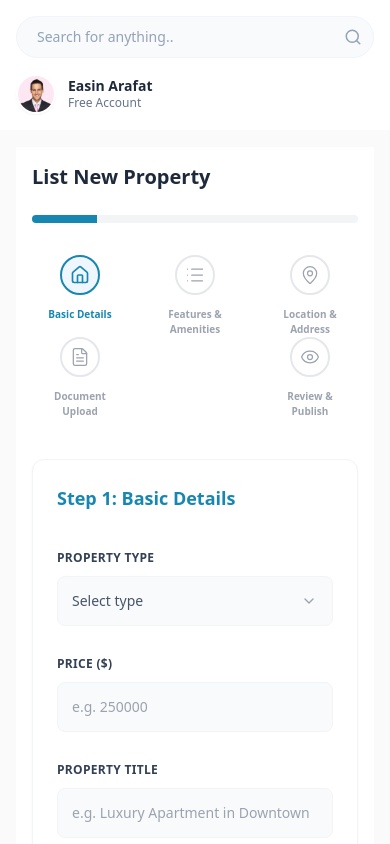
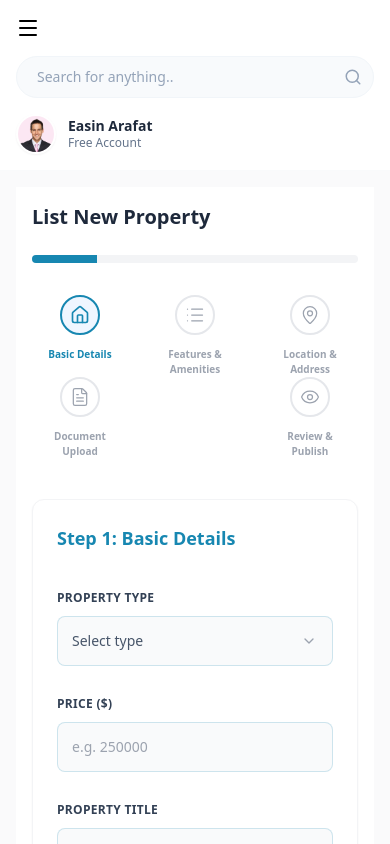
Before and after one commit to azeemsenewtech/llhr, a React (Vite) app: page /dashboard/listItem in a window 390 px wide. Built offline with nearby package versions, Linux system fonts and the light colour scheme.

Commit message:
create mobile screen

```diff
--- a/src/component/sidebar.jsx
+++ b/src/component/sidebar.jsx
@@ -79,7 +79,7 @@
 // };
 
 // export default Sidebar;
-import React from 'react';
+import React, { useState } from 'react';
 import {
   LayoutDashboard,
   PlusCircle,
@@ -91,11 +91,12 @@ import {
   Folder,
   MessageSquare,
   Settings,
-  LogOut
+  LogOut,
+  X
 } from 'lucide-react';
 import { useLocation, useNavigate } from 'react-router-dom';
 
-const Sidebar = () => {
+const Sidebar = ({ show, setShow }) => {
   const location = useLocation();
   const navigate = useNavigate();
 
@@ -113,8 +114,10 @@ const Sidebar = () => {
   ];
 
   return (
-    <div className="min-h-screen  w-[280px] bg-[#1787B1] absolute md:relative text-white hidden lg:flex flex-col p-5 font-sans rounded-r-3xl">
+    <div className={`min-h-screen z-10 w-[280px] bg-[#1787B1] absolute md:relative text-white  lg:flex flex-col p-5 font-sans rounded-r-3xl${show ? '' : ' hidden'}`}>
 
+      <X className="absolute top-4 right-4 text-white text-2xl font-bold cursor-pointer lg:hidden"
+      onClick={() => setShow(false)}/>
       {/* Logo Section */}
       <div className="flex items-center justify-center gap-3 p-8 mb-10 mt-4">
         <img className='h-10' src="/assets/image/logo.png" alt='logo'/>
--- a/src/component/topbar.jsx
+++ b/src/component/topbar.jsx
@@ -1,12 +1,13 @@
 import React from 'react';
-import { Search } from 'lucide-react';
+import { Menu, Search } from 'lucide-react';
 
-const Header = () => {
+const Header = ({ show, setShow }) => {
   return (
     <header className="w-full bg-white p-4 md:px-8 md:py-5 flex flex-col md:flex-row md:items-center justify-between gap-4 md:gap-8 border-b border-gray-50">
 
-      {/* Left Section: Title & Greeting */}
+      <Menu onClick={() => setShow(!show)} />
       <div className="xl:flex hidden flex-col gap-1 text-left">
+
         <div className="flex items-center gap-2">
           <h1 className="text-xl md:text-2xl font-bold animate-pulse text-slate-800">
             Owner Dashboard
--- a/src/pages/dashboard/dashboardLayout.jsx
+++ b/src/pages/dashboard/dashboardLayout.jsx
@@ -7,18 +7,19 @@ import Sidebar from "../../component/sidebar";
 import Topbar from "../../component/topbar";
 
 const DashboardLayout = () => {
+  const [show, setShow] = useState(false);
 
   return (
     <div className="flex  max-h-screen ">
 
       {/* Sidebar */}
-      <Sidebar  />
+      <Sidebar show={show} setShow={setShow} />
 
       {/* Main Section */}
       <div className="flex-1 bg-[#FAFAFB]   flex flex-col">
 
         {/* Navbar */}
-        <Topbar  />
+        <Topbar show={show} setShow={setShow} />
 
         {/* Page Content */}
         <main className="p-4 scrollbar-hide overflow-y-auto flex-1 overflow-auto">
--- a/src/pages/dashboard/listItem.jsx
+++ b/src/pages/dashboard/listItem.jsx
@@ -505,7 +505,7 @@ const ListPropertyForm = () => {
             <select
               value={formData.propertyType}
               onChange={(e) => handleChange('propertyType', e.target.value)}
-              className="w-full p-3.5 bg-gray-50 border border-gray-100 rounded-lg text-sm text-slate-600 appearance-none focus:outline-none focus:ring-2 focus:ring-blue-50 focus:border-[#1787B1] transition-all"
+              className="w-full p-3.5 bg-gray-50 border border-primary/20 rounded-lg text-sm text-slate-600 appearance-none focus:outline-none focus:ring-2 focus:ring-blue-50 focus:border-[#1787B1] transition-all"
             >
               <option value="">Select type</option>
               <option value="Apartment">Apartment</option>
@@ -523,7 +523,7 @@ const ListPropertyForm = () => {
             value={formData.price}
             onChange={(e) => handleChange('price', e.target.value)}
             placeholder="e.g. 250000"
-            className="w-full p-3.5 bg-gray-50 border border-gray-100 rounded-lg text-sm text-slate-600 focus:outline-none focus:ring-2 focus:ring-blue-50 focus:border-[#1787B1] transition-all"
+            className="w-full p-3.5 bg-gray-50 border border-primary/20 rounded-lg text-sm text-slate-600 focus:outline-none focus:ring-2 focus:ring-blue-50 focus:border-[#1787B1] transition-all"
           />
         </div>
       </div>
@@ -535,7 +535,7 @@ const ListPropertyForm = () => {
           value={formData.title}
           onChange={(e) => handleChange('title', e.target.value)}
           placeholder="e.g. Luxury Apartment in Downtown"
-          className="w-full p-3.5 bg-gray-50 border border-gray-100 rounded-lg text-sm text-slate-600 focus:outline-none focus:ring-2 focus:ring-blue-50 focus:border-[#1787B1] transition-all"
+          className="w-full p-3.5 bg-gray-50 border border-primary/20 rounded-lg text-sm text-slate-600 focus:outline-none focus:ring-2 focus:ring-blue-50 focus:border-[#1787B1] transition-all"
         />
       </div>
 
@@ -546,7 +546,7 @@ const ListPropertyForm = () => {
           value={formData.description}
           onChange={(e) => handleChange('description', e.target.value)}
           placeholder="Describe your property..."
-          className="w-full p-3.5 bg-gray-50 border border-gray-100 rounded-lg text-sm text-slate-600 focus:outline-none focus:ring-2 focus:ring-blue-50 focus:border-[#1787B1] transition-all resize-none"
+          className="w-full p-3.5 bg-gray-50 border border-primary/20 rounded-lg text-sm text-slate-600 focus:outline-none focus:ring-2 focus:ring-blue-50 focus:border-[#1787B1] transition-all resize-none"
         ></textarea>
       </div>
 
@@ -555,7 +555,7 @@ const ListPropertyForm = () => {
         <label className="text-xs font-bold text-slate-700 uppercase tracking-wide">Cover Image</label>
 
         {!formData.coverImagePreview ? (
-          <label className="border-2 border-dashed border-gray-200 rounded-xl py-8 flex flex-col items-center justify-center text-center hover:bg-gray-50 hover:border-[#1787B1] transition-all cursor-pointer group">
+          <label className="border-2 border-dashed border-primary/20 rounded-xl py-8 flex flex-col items-center justify-center text-center hover:bg-gray-50 hover:border-[#1787B1] transition-all cursor-pointer group">
             <input
               type="file"
               accept="image/*"
@@ -567,7 +567,7 @@ const ListPropertyForm = () => {
             <p className="text-[10px] text-slate-400 mt-1">PNG, JPG up to 5MB</p>
           </label>
         ) : (
-          <div className="relative w-full h-64 rounded-xl overflow-hidden border border-gray-200 group">
+          <div className="relative w-full h-64 rounded-xl overflow-hidden border border-primary/20 group">
             <img
               src={formData.coverImagePreview}
               alt="Cover Preview"
@@ -599,7 +599,7 @@ const ListPropertyForm = () => {
              <select
                value={formData.bedrooms}
                onChange={(e) => handleChange('bedrooms', e.target.value)}
-               className="w-full p-3.5 bg-gray-50 border border-gray-100 rounded-lg text-sm text-slate-600 appearance-none focus:border-[#1787B1] focus:outline-none"
+               className="w-full p-3.5 bg-gray-50 border border-primary/20 rounded-lg text-sm text-slate-600 appearance-none focus:border-[#1787B1] focus:outline-none"
              >
                <option value="">Select</option>
                <option value="1">1</option>
@@ -618,7 +618,7 @@ const ListPropertyForm = () => {
              <select
                 value={formData.bathrooms}
                 onChange={(e) => handleChange('bathrooms', e.target.value)}
-                className="w-full p-3.5 bg-gray-50 border border-gray-100 rounded-lg text-sm text-slate-600 appearance-none focus:border-[#1787B1] focus:outline-none"
+                className="w-full p-3.5 bg-gray-50 border border-primary/20 rounded-lg text-sm text-slate-600 appearance-none focus:border-[#1787B1] focus:outline-none"
              >
                <option value="">Select</option>
                <option value="1">1</option>
@@ -637,7 +637,7 @@ const ListPropertyForm = () => {
             value={formData.area}
             onChange={(e) => handleChange('area', e.target.value)}
             placeholder="e.g. 1200"
-            className="w-full p-3.5 bg-gray-50 border border-gray-100 rounded-lg text-sm text-slate-600 focus:border-[#1787B1] focus:outline-none"
+            className="w-full p-3.5 bg-gray-50 border border-primary/20 rounded-lg text-sm text-slate-600 focus:border-[#1787B1] focus:outline-none"
           />
         </div>
       </div>
@@ -691,7 +691,7 @@ const ListPropertyForm = () => {
             value={formData.city}
             onChange={(e) => handleChange('city', e.target.value)}
             placeholder="Los Angeles"
-            className="w-full p-3.5 bg-gray-50 border border-gray-100 rounded-lg text-sm text-slate-600 focus:outline-none focus:border-[#1787B1]"
+            className="w-full p-3.5 bg-gray-50 border border-primary/20 rounded-lg text-sm text-slate-600 focus:outline-none focus:border-[#1787B1]"
           />
         </div>
         <div className="space-y-2">
@@ -701,7 +701,7 @@ const ListPropertyForm = () => {
             value={formData.state}
             onChange={(e) => handleChange('state', e.target.value)}
             placeholder="California"
-            className="w-full p-3.5 bg-gray-50 border border-gray-100 rounded-lg text-sm text-slate-600 focus:outline-none focus:border-[#1787B1]"
+            className="w-full p-3.5 bg-gray-50 border border-primary/20 rounded-lg text-sm text-slate-600 focus:outline-none focus:border-[#1787B1]"
           />
         </div>
         <div className="space-y-2">
@@ -711,7 +711,7 @@ const ListPropertyForm = () => {
             value={formData.zip}
             onChange={(e) => handleChange('zip', e.target.value)}
             placeholder="90001"
-            className="w-full p-3.5 bg-gray-50 border border-gray-100 rounded-lg text-sm text-slate-600 focus:outline-none focus:border-[#1787B1]"
+            className="w-full p-3.5 bg-gray-50 border border-primary/20 rounded-lg text-sm text-slate-600 focus:outline-none focus:border-[#1787B1]"
           />
         </div>
       </div>
```
